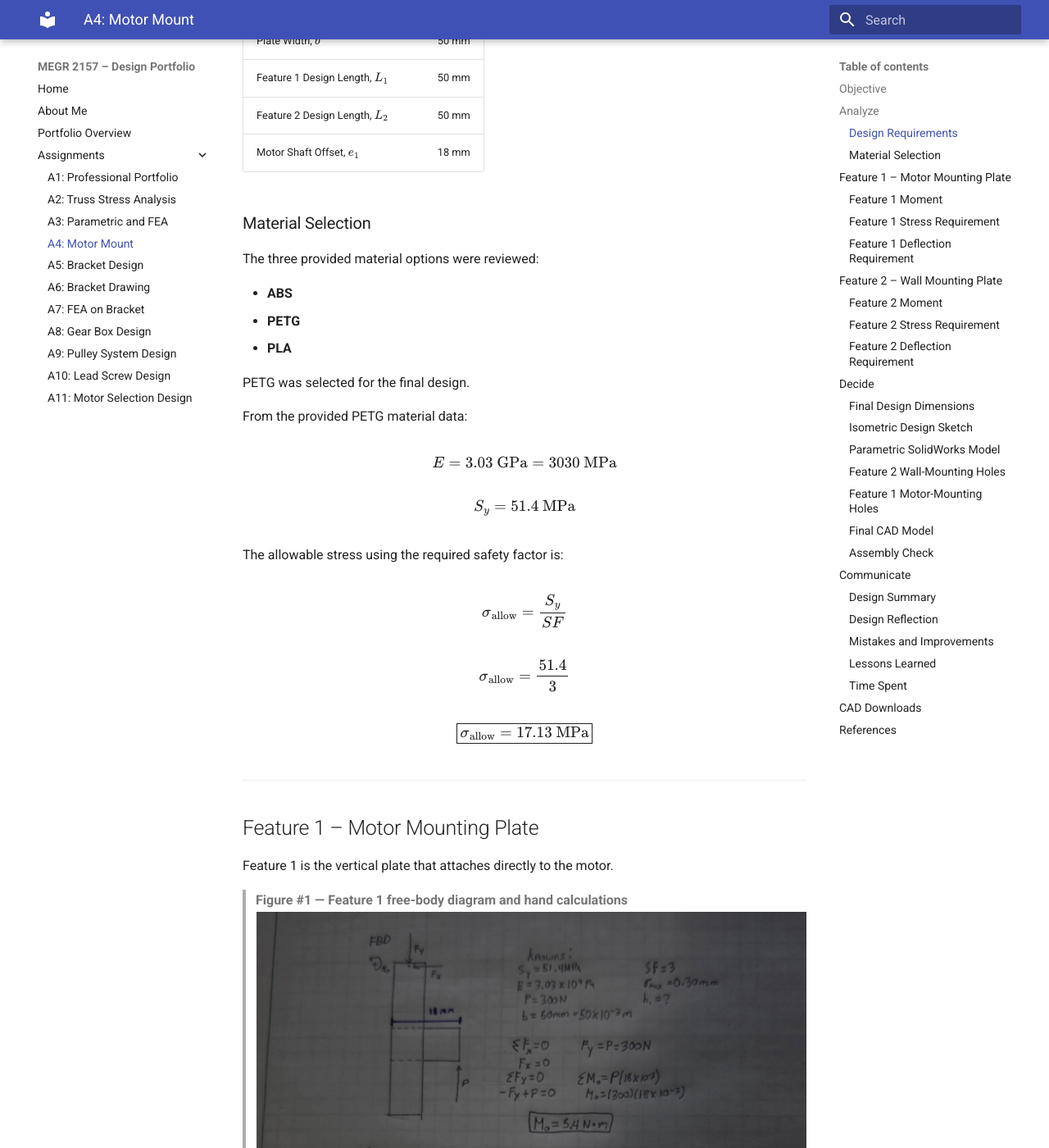
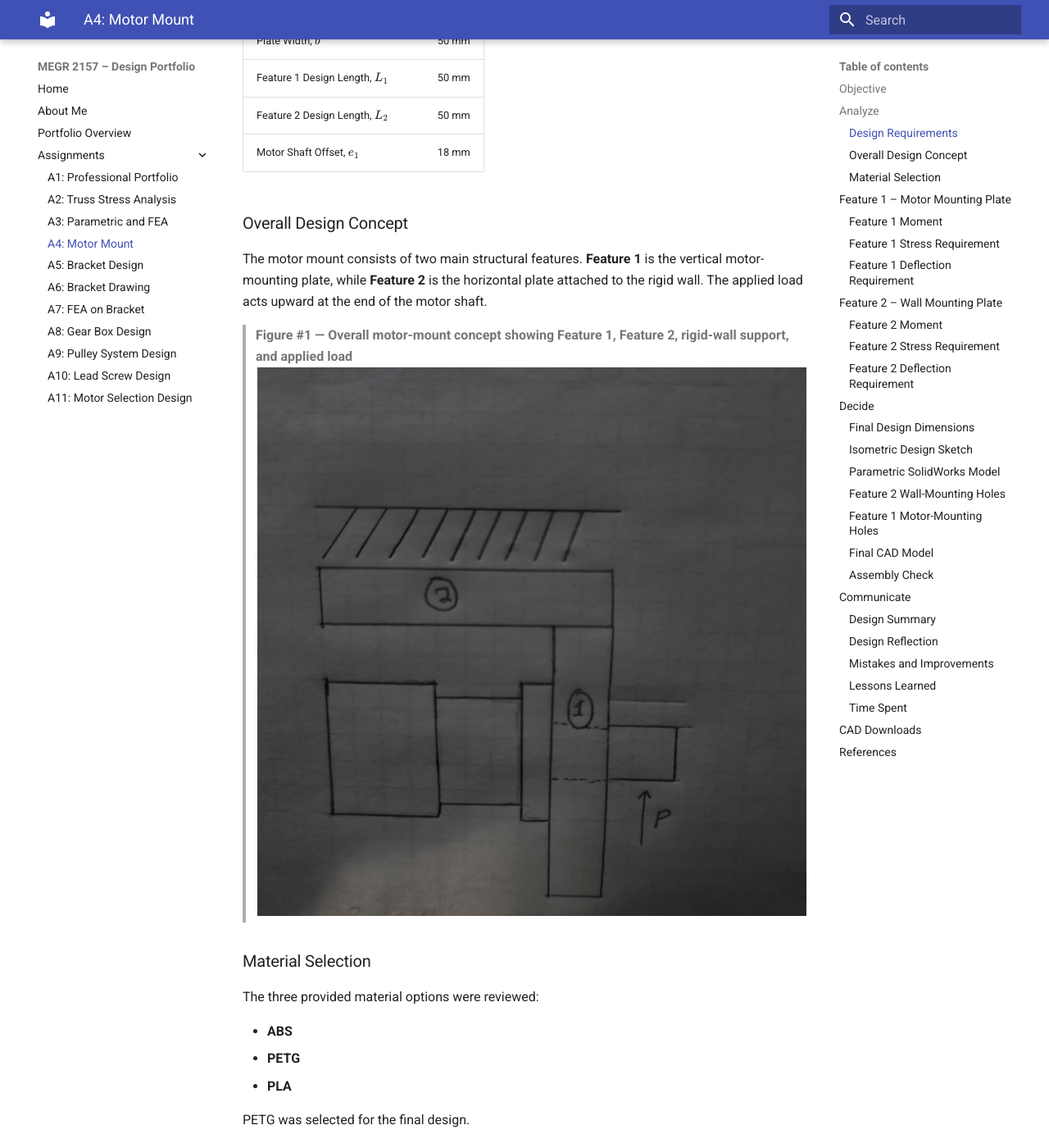
Before and after one commit to AcGallo/Florencondia-MEGR-2157-Portfolio, an MkDocs documentation site: the page built from docs/assignments/A04/index.md, in a window 1280 px wide and 1400 px high, scrolled down 934 px. Shown: the whole window at 82% size. Built offline with MkDocs 1.6.1 and Material for MkDocs 9.7.7, drawn with Linux system fonts in a browser that asks for light colours; some of the changed text lies outside the part shown.

Commit message:
Update index.md

```diff
--- a/docs/assignments/A04/index.md
+++ b/docs/assignments/A04/index.md
@@ -33,6 +33,13 @@ For this design:
 | Feature 2 Design Length, \(L_2\) | 50 mm |
 | Motor Shaft Offset, \(e_1\) | 18 mm |
 
+### Overall Design Concept
+
+The motor mount consists of two main structural features. **Feature 1** is the vertical motor-mounting plate, while **Feature 2** is the horizontal plate attached to the rigid wall. The applied load acts upward at the end of the motor shaft.
+
+> **Figure #1 — Overall motor-mount concept showing Feature 1, Feature 2, rigid-wall support, and applied load**
+<img src="../../assets/images/45.png" alt="Overall motor mount concept showing Feature 1 Feature 2 rigid wall support and applied load" style="width:100%; height:auto;">
+
 ### Material Selection
 
 The three provided material options were reviewed:
@@ -63,7 +70,7 @@ $$\boxed{\sigma_{\text{allow}}=17.13\text{ MPa}}$$
 
 Feature 1 is the vertical plate that attaches directly to the motor.
 
-> **Figure #1 — Feature 1 free-body diagram and hand calculations**
+> **Figure #2 — Feature 1 free-body diagram and hand calculations**
 <img src="../../assets/images/37.png" alt="Feature 1 free body diagram and hand calculations" style="width:100%; height:auto;">
 
 ### Feature 1 Moment
```
Also changed, not shown: other parts of docs/assignments/A04/index.md (+7 -7 lines).
